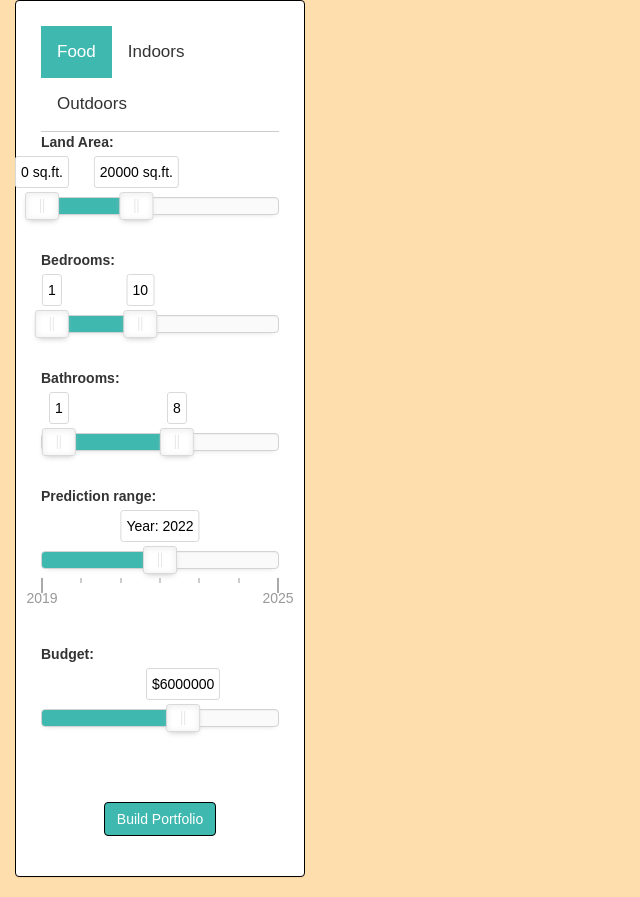
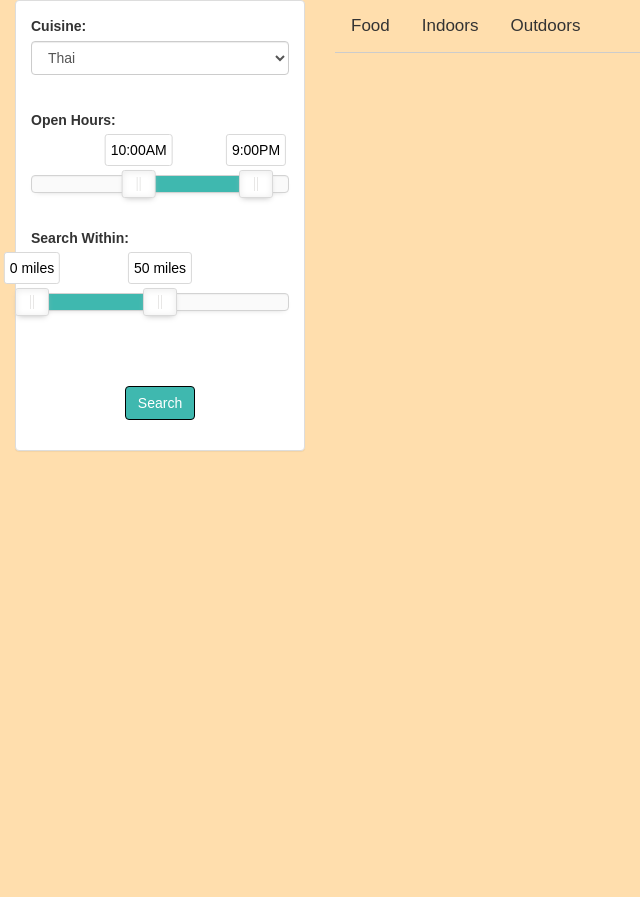
Before and after one commit to sawlani/bds_project, a Flask app: template code/website/templates/vis.html in a window 1280 px wide. Shown: the whole page, without its empty margins (0-640 px from the left). After the commit the page ends 451 px from the top, so only its background shows below. Run offline with Flask 2, Linux system fonts and the light colour scheme; the template is opened without the code that fills it, so the values that code supplies are empty; some libraries are stand-ins or nearby versions.

Commit message:
UI modifications

```diff
--- a/code/website/app.py
+++ b/code/website/app.py
@@ -42,17 +42,6 @@ def define_routes(app):
     # @login_required
     def vis():
         return render_template("vis.html", name="Visualisation")
-
-    @app.route('/design', methods=['POST', 'GET'])
-    # @login_required
-    def design():
-        return render_template("design.html", name="Design")
-
-    @app.route('/about', methods=['POST', 'GET'])
-    # @login_required
-    def about():
-        return render_template("about.html", name="About")
-
 
 
     @app.route('/fetch_filtered_data')
@@ -109,7 +98,7 @@ def define_routes(app):
         return census_tract
 
 
-    @app.route('/fetch_portfolio', methods=['GET'])
+    @app.route('/fetch_designs', methods=['GET'])
     def fetch_portfolio():
         census_tracts = request.args.getlist("census_tracts[]")
         start_year = "2018"
@@ -184,10 +173,9 @@ def nav_init(app):
     @nav.navigation()
     def mynavbar():
         return Navbar(
+            'Real Estate Portfolio',
             View('Home', 'main'),
-            View('Design', 'design'),
             View('Visualization', 'vis'),
-            View('About', 'about'),
         )
 
     nav.init_app(app)
--- a/code/website/static/css/vis.css
+++ b/code/website/static/css/vis.css
@@ -1,3 +1,13 @@
+.col1 {
+  float: left;
+  width: 30%;
+}
+
+.col2 {
+  float: left;
+  width: 60%;
+}
+
 noUi-tooltip {
     display: none;
 }
@@ -53,11 +63,11 @@ svg, body {
     text-align: center;
 }
 
-.filter-panel {
+/*.filter-panel {
     border: 1px solid black;
-    height: 85%;
+    height: 80%;
     padding: 10px;
-}
+}*/
 
 .map-census-tract:hover {
     cursor: pointer;
--- a/code/website/static/js/cp.js
+++ b/code/website/static/js/cp.js
@@ -238,33 +238,36 @@ function initSlider() {
 
 function getFilteredData(censusTracts=[]) {
     // e.preventDefault();
-    var priceSlider = document.getElementById('price-slider');
-    var landAreaSlider = document.getElementById('land-area-slider');
-    var bedroomSlider = document.getElementById('bedroom-slider');
-    var bathroomSlider = document.getElementById('bathroom-slider');
-    var predictionYearSlider = document.getElementById('prediction-year-slider');
-    $.ajax({
-        url: "/fetch_filtered_data",
-        type: "get",
-        data: {
-            price_start: priceSlider.noUiSlider.get()[0],
-            price_end: priceSlider.noUiSlider.get()[1],
-            land_area_start: landAreaSlider.noUiSlider.get()[0],
-            land_area_end: landAreaSlider.noUiSlider.get()[1],
-            bedrooms_start: bedroomSlider.noUiSlider.get()[0],
-            bedrooms_end: bedroomSlider.noUiSlider.get()[1],
-            bathrooms_start: bathroomSlider.noUiSlider.get()[0],
-            bathrooms_end: bathroomSlider.noUiSlider.get()[1],
-            prediction_year: predictionYearSlider.noUiSlider.get(),
-            census_tracts: censusTracts
-        },
-        success: function(response) {
-            colorChoropleth(response);
-        },
-        error: function(xhr) {
-            //Do Something to handle error
-        }
-    });
+    // var Slider = document.getElementById('price-slider');
+    // var landAreaSlider = document.getElementById('land-area-slider');
+    // var bedroomSlider = document.getElementById('bedroom-slider');
+    // var priceSlider = document.getElementById('price-slider');
+    // var landAreaSlider = document.getElementById('land-area-slider');
+    // var bedroomSlider = document.getElementById('bedroom-slider');
+    // var bathroomSlider = document.getElementById('bathroom-slider');
+    // var predictionYearSlider = document.getElementById('prediction-year-slider');
+    // $.ajax({
+    //     url: "/fetch_filtered_data",
+    //     type: "get",
+    //     data: {
+    //         price_start: priceSlider.noUiSlider.get()[0],
+    //         price_end: priceSlider.noUiSlider.get()[1],
+    //         land_area_start: landAreaSlider.noUiSlider.get()[0],
+    //         land_area_end: landAreaSlider.noUiSlider.get()[1],
+    //         bedrooms_start: bedroomSlider.noUiSlider.get()[0],
+    //         bedrooms_end: bedroomSlider.noUiSlider.get()[1],
+    //         bathrooms_start: bathroomSlider.noUiSlider.get()[0],
+    //         bathrooms_end: bathroomSlider.noUiSlider.get()[1],
+    //         prediction_year: predictionYearSlider.noUiSlider.get(),
+    //         census_tracts: censusTracts
+    //     },
+    //     success: function(response) {
+    //         colorChoropleth(response);
+    //     },
+    //     error: function(xhr) {
+    //         //Do Something to handle error
+    //     }
+    // });
 }
 
 function getTractData(censusTract) {
--- a/code/website/static/js/vis.js
+++ b/code/website/static/js/vis.js
@@ -1,10 +1,6 @@
-window.onload = function () {
-	startTab();
-};
-
-function startTab() {
-	document.getElementById("foodTab").click();
-}
+//
+initSlider();
+$("#designSearch").click(() => getImages());
 
 function openTab(evt, type) {
 	// Declare all variables
@@ -26,3 +22,88 @@ function openTab(evt, type) {
 	document.getElementById(type).style.display = "block";
 	evt.currentTarget.className += " active";
 }
+
+function initSlider() {
+
+    var landAreaSlider = document.getElementById('land-area-slider');
+    noUiSlider.create(landAreaSlider, {
+        start: [0, 50],
+        connect: true,
+        range: {
+            'min': 0,
+            // '50%': 5000,
+            'max': 100
+        },
+        step: 1,
+        margin: 1,
+        tooltips: [wNumb({
+            postfix: ' miles',
+            decimals: 0
+        }), wNumb({
+            postfix: ' miles',
+            decimals: 0
+        })]
+    });
+
+    var timingSlider = document.getElementById('timings-slider');
+    noUiSlider.create(timingSlider, {
+        start: [600, 1260],
+        connect: true,
+        range: {
+            'min': 0,
+            'max': 1440
+        },
+        step: 15,
+        margin: 15,
+        tooltips: true,
+        format: {
+        	from: Number,
+        	to: function(value) {
+        		return toClock(value);
+        	}
+        }
+    });
+}
+
+function toClock(value) {
+	var hours = Math.floor(value / 60);
+    var minutes = Math.floor(value - (hours * 60));
+    var ampm = "";
+
+    if(hours.length == 1) {hours = '12' + hours;}
+    if(hours > 12) {ampm = "PM"; hours = hours-12;}
+    else if(hours == 12){ampm = "PM";}
+    else if(hours < 12){
+        ampm = "AM";
+        if(hours == 0)  hours =  12;
+
+    }
+    if(minutes == 0){minutes = '0' + minutes;}
+    var combo = hours+':'+minutes + ampm;
+    return combo
+}
+
+function getImages(){
+  var landAreaSlider = document.getElementById('land-area-slider');
+  var timingSlider = document.getElementById('timings-slider');
+  var cuisineSelector = document.getElementById('cuisine-selector');
+  console.log(cuisineSelector.value)
+  $.ajax({
+      url: "/fetch_designs",
+      type: "get",
+      data: {
+          land_area_start: landAreaSlider.noUiSlider.get()[0],
+          land_area_end: landAreaSlider.noUiSlider.get()[1],
+          timings_start: timingSlider.noUiSlider.get()[0],
+          timings_end: timingSlider.noUiSlider.get()[1],
+          cuisine: cuisineSelector.value
+      },
+      success: function(response) {
+          $('#portfolioModal .modal-content').html(response);
+          $('#portfolioModal').modal("show");
+      },
+      error: function(xhr) {
+          //Do Something to handle error
+      }
+  });
+}
--- a/code/website/templates/vis.html
+++ b/code/website/templates/vis.html
@@ -12,84 +12,55 @@
         <div class="col-sm-3">
             <div class="panel panel-default filter-panel">
                 <div class="panel-body">
-                    <div class="tab">
-                        <button class="tablinks" onclick="openTab(event, 'Food')" id="foodTab">Food</button>
-                        <button class="tablinks" onclick="openTab(event, 'Indoors')">Indoors</button>
-                        <button class="tablinks" onclick="openTab(event, 'Outdoors')">Outdoors</button>
+                    <!-- Cuisines -->
+                    <div class="form-group">
+                        <label for="sel1">Cuisine:</label>
+                        <select class="form-control" id="cuisine-selector">
+                            <option>Thai</option>
+                            <option>Chinese</option>
+                            <option>Indian</option>
+                            <option>Mexican</option>
+                        </select>
+                        <br/>
                     </div>
 
-                    <div id="Food" class="tabcontent">
+                    <!-- Timings -->
+                    <div class="form-group">
+                        <label for="timings-slider">Open Hours:</label>
+                        <br/><br/><br/>
+                        <div id="timings-slider"></div>
+                        <br/>
+                    </div>
+
                     <!-- Land Area -->
                     <div class="form-group">
-                            <label for="land-area-slider">Land Area:</label>
+                        <label for="land-area-slider">Search Within:</label>
                         <br/><br/><br/>
                         <div id="land-area-slider"></div>
                         <br/>
                     </div>
 
-                        <!-- Bedrooms -->
-                        <div class="form-group">
-                            <label for="bedroom-slider">Bedrooms:</label>
-                            <br/><br/><br/>
-                            <div id="bedroom-slider"></div>
-                            <br/>
-                        </div>
-                        <!-- Bathrooms -->
-                        <div class="form-group">
-                            <label for="bathroom-slider">Bathrooms:</label>
-                            <br/><br/><br/>
-                            <div id="bathroom-slider"></div>
-                            <br/>
-                        </div>
-                        <!-- Prediction range -->
-                        <div class="form-group">
-                            <label for="prediction-year-slider">Prediction range:</label>
-                            <br/><br/><br/>
-                            <!-- <div id="prediction-month-slider"></div>
-                            <br/><br/><br/> -->
-                            <div id="prediction-year-slider"></div>
-                            <br/><br/><br/>
-                        </div>
-                        <div class="form-group">
-                            <label for="budget-slider">Budget:</label>
-                            <br/><br/><br/>
-                            <div id="budget-slider"></div>
-                            <br/>
-                        </div>
                     <div class="form-group button-holder">
                         <br/><br/>
-                            <button id ="buildPortfolio" class="btn btn-primary" >Build Portfolio</button>
-                        </div>
+                        <button id ="designSearch" class="btn btn-primary" >Search</button>
                     </div>
 
-                    <div id="Indoors" class="tabcontent">
-                    <!-- Price Range -->
-                        <div class="form-group">
-                            <label for="price-slider">Price Range:</label>
-                            <br/><br/><br/>
-                            <div id="price-slider"></div>
-                            <br/>
-                        </div>
-                    </div>
-
-                    <div id="Outdoors" class="tabcontent">
-                    <!-- Price Range -->
-                        <div class="form-group">
-                            <label for="price-slider">Price Range:</label>
-                            <br/><br/><br/>
-                            <div id="price-slider"></div>
-                            <br/>
-                        </div>
-                    </div>
                 </div>
             </div>
         </div>
 
         <div class="col-sm-9">
             <div id="content">
-                <div id="my_vis"></div>
+                <div id="my_vis">
+                    <div class="tab">
+                        <button class="tablinks" onclick="openTab(event, 'Food')" id='Food'>Food</button>
+                        <button class="tablinks" onclick="openTab(event, 'Indoors')" id='Indoors'>Indoors</button>
+                        <button class="tablinks" onclick="openTab(event, 'Outdoors')" id='Outdoors'>Outdoors</button>
                     </div>
                 </div>
+            </div>
+        </div>
+
         <!-- Tract Details Modal -->
         <!-- <div class="modal fade" id="censusDetailsModal" tabindex="-1" role="dialog" aria-labelledby="censusDetailsLabel" aria-hidden="true">
         <div class="modal-dialog" role="document">
@@ -105,7 +76,7 @@
             </div>
         </div>
         </div> -->
-        <div class="modal fade" id="censusDetailsModal" tabindex="-1" role="dialog" aria-labelledby="censusDetailsLabel">
+        <!-- <div class="modal fade" id="censusDetailsModal" tabindex="-1" role="dialog" aria-labelledby="censusDetailsLabel">
             <div class="modal-dialog" role="document">
                 <div class="modal-content">
                 <div class="modal-header">
@@ -114,11 +85,11 @@
                 </div>
                 <div class="modal-body" style="text-align:center">
                     ...
-                </div>
+                </div> -->
                 <!-- <div class="modal-footer">
                     <button type="button" id="toggleActive" value="" class="btn btn-primary" data-dismiss="modal">Toggle Active</button>
                 </div> -->
-            </div>
+            <!-- </div>
           </div>
         </div>
         <div class="modal fade" id="portfolioModal" tabindex="-1" role="dialog" aria-labelledby="portfolioLabel">
@@ -126,7 +97,7 @@
               <div class="modal-content" id="portfolio-modal-content">
               </div>
             </div>
-        </div>
+        </div> -->
 
     </div>
 </div>
@@ -143,7 +114,7 @@
 <script src="./static/lib/js/wNumb.js"></script>
 <script src="./static/lib/js/nouislider.min.js"></script>
 <script src="./static/js/vis.js"></script>
-<script src="./static/js/cp.js"></script>
+<!-- <script src="./static/js/cp.js"></script> -->
 <script src="./static/js/portfolio.js"></script>
-<script src="https://maps.googleapis.com/maps/api/js?key=AIzaSyA9U4h8a4pgsO-heHY9JuBMytpnJCcHZHk"></script>
+<!-- <script src="https://maps.googleapis.com/maps/api/js?key=AIzaSyA9U4h8a4pgsO-heHY9JuBMytpnJCcHZHk"></script> -->
 {% endblock %}
```
Also changed, not shown: code/website/templates/about.html (deleted, +0 -20 lines), code/website/templates/design.html (deleted, +0 -149 lines), code/website/templates/index.html (+2 -7 lines), 2 other files. Lines whose indentation alone changed are shown as unchanged.
